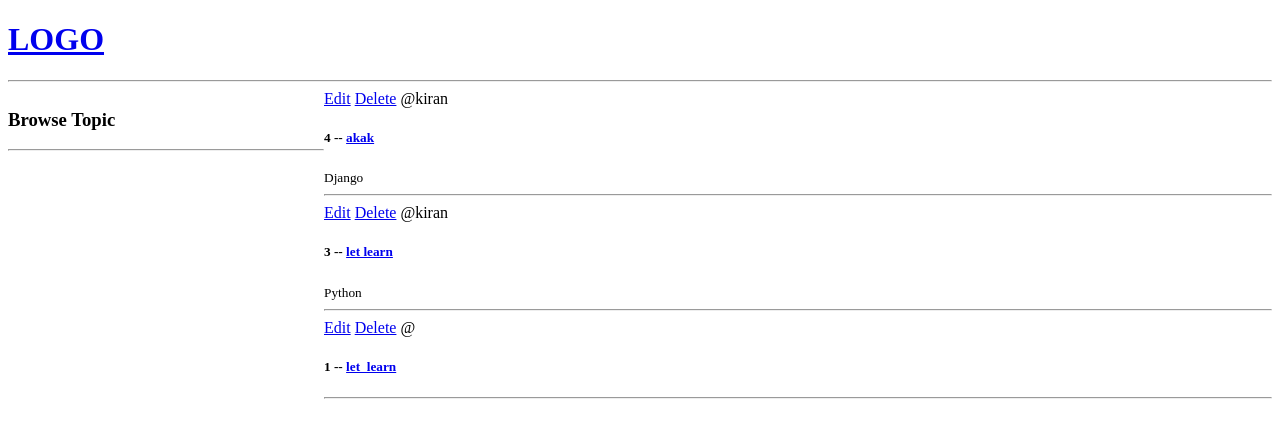
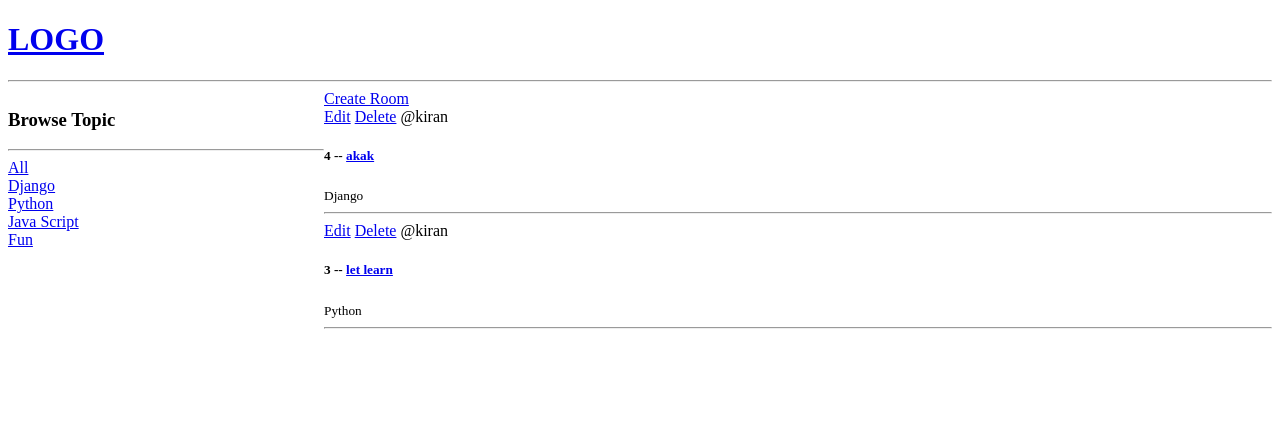
Before and after one commit to KrishnaPande/Project, a Django app: page / in a window 1280 px wide. Shown: the top 438 px of the page. Run offline with Django 3.2, Linux system fonts and the light colour scheme; data comes from the database, SQL or seed files in the repository; both versions use the stored data as it was after the commit.

Commit message:
Added url also split the home page

```diff
--- a/erp_with_django/base/templates/base/home.html
+++ b/erp_with_django/base/templates/base/home.html
@@ -23,16 +23,20 @@
         <h3>Browse Topic</h3>
         <hr>
 
-        {% for topic in topic %}
+        <div>
+            <a href="{% url 'home' %}">All</a>
+        </div>
+
+        {% for topic in topics %}
             <div>
-                <a href="{% url 'home' %}?q = {{topic.name}}" >{{topic.name}}</a>
+                <a href="{% url 'home' %}?q={{topic.name}}">{{topic.name}}</a>
             </div>
 
         {% endfor %}
     </div>
 
     <div>
-         <a href="{% url 'create-room' %}"></a>
+         <a href="{% url 'create-room' %}">Create Room</a>
          <div>
             {% for room in rooms %}
                 <div>
--- a/erp_with_django/base/views.py
+++ b/erp_with_django/base/views.py
@@ -6,8 +6,14 @@ def home(request):
     # it's overriding the above variable room
     # it's the query we are adding
     # variable_that_holds_response = model_name.model_obj_attribute.method(all(), get(), filter(), exclude() ))
-    # Models by defauld have id generated for them so it start with 1
-    rooms = Room.objects.all()
+    # Models by default have id generated for them so it start with 1
+    # we can use filter() method
+    # q == what we pass in the url
+    # topic__name__contains=q this is what we search in url it is case sensitive
+    # topic__name__icontains=q i meens it is not case sensitive
+    q = request.GET.get('q') if request.GET.get('q')!= None else ''
+
+    rooms = Room.objects.filter(topic__name__contains=q)
 
     topics = Topic.objects.all()
 
--- a/erp_with_django/templates/navbar.html
+++ b/erp_with_django/templates/navbar.html
@@ -7,7 +7,6 @@
 <body>
     <a href = "/">
         <h1>LOGO</h1>
-
     </a>
 
 <hr>
```
Also changed, not shown: erp_with_django/db.sqlite3.
